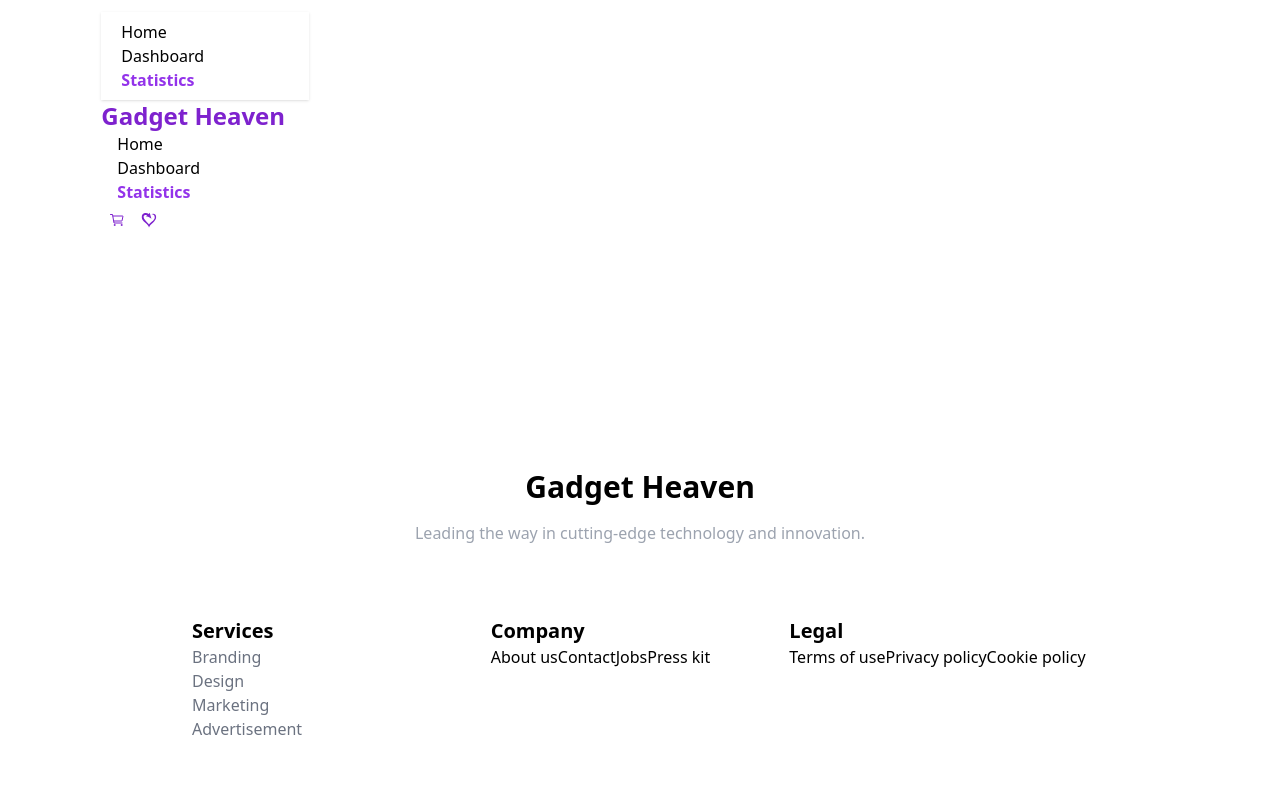
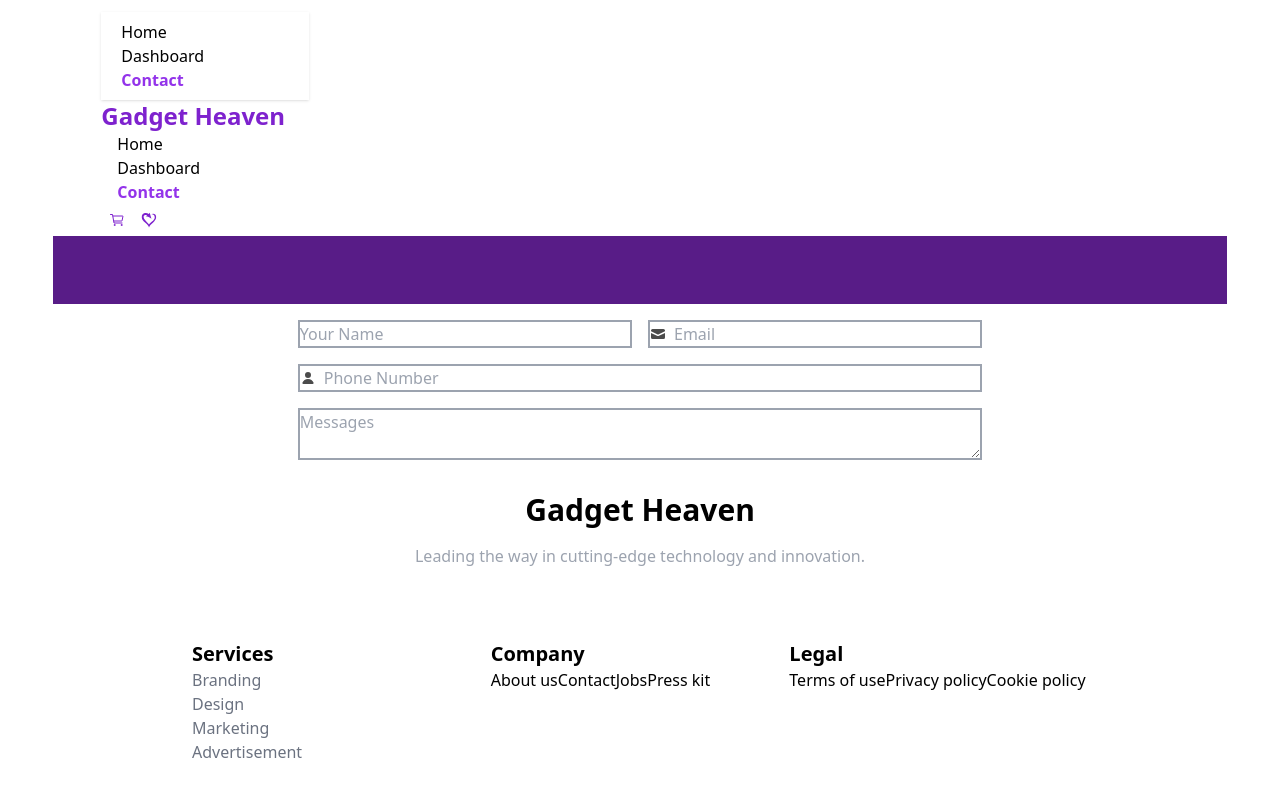
Before and after one commit to abu-tahir-sk/gadget-heaven, a React (Vite) app: page /statistics in a window 1280 px wide. Shown: the top 796 px of the page. Built offline with nearby package versions, Linux system fonts and the light colour scheme.

Commit message:
added from

```diff
--- a/src/components/NavBar/NavBar.jsx
+++ b/src/components/NavBar/NavBar.jsx
@@ -70,7 +70,7 @@ const NavBar = () => {
           }
           to="/statistics"
         >
-          Statistics
+          Contact
         </NavLink>
       </li>
     </>
--- a/src/components/Statistics/Statistics.jsx
+++ b/src/components/Statistics/Statistics.jsx
@@ -1,12 +1,63 @@
 import { TabTitle } from "../../utilites/gadgetTitle";
 
 const Statistics = () => {
-      TabTitle('Statistics - Gadgetes Heaven')
-      return (
-            <div>
-                 <h2>Statistics</h2>
-            </div>
-      );
+  TabTitle("Contact - Gadgetes Heaven");
+  return (
+    <>
+      <div className="bg-purple-900 min-h-60 flex flex-col items-center justify-center">
+        <h3 className="font-bold text-3xl text-center text-white">
+          Contact Us
+        </h3>
+        <p className="text-center text-white py-3 md:px-64">
+          Explore the latest gadgets that will take your experience to the next
+          level. From smart devices to the coolest accessories, we have it all!
+        </p>
+      </div>
+      <div className="w-10/12 md:w-7/12 mx-auto flex flex-col">
+  <div className="grid grid-cols-2 items-center justify-center gap-4 py-4">
+
+
+      <label className="input w-full input-bordered border-2 border-gray-400 flex items-center gap-2">
+      <input type="name" className="grow" placeholder="Your Name" />
+
+
+    </label>
+
+    <label className="input w-full input-bordered border-2 border-gray-400 flex items-center gap-2">
+      <svg
+        xmlns="http://www.w3.org/2000/svg"
+        viewBox="0 0 16 16"
+        fill="currentColor"
+        className="h-4 w-4 opacity-70"
+      >
+        <path d="M2.5 3A1.5 1.5 0 0 0 1 4.5v.793c.026.009.051.02.076.032L7.674 8.51c.206.1.446.1.652 0l6.598-3.185A.755.755 0 0 1 15 5.293V4.5A1.5 1.5 0 0 0 13.5 3h-11Z" />
+        <path d="M15 6.954 8.978 9.86a2.25 2.25 0 0 1-1.956 0L1 6.954V11.5A1.5 1.5 0 0 0 2.5 13h11a1.5 1.5 0 0 0 1.5-1.5V6.954Z" />
+      </svg>
+      <input type="text" className="grow" placeholder="Email" />
+    </label>
+
+
+
+    <label className="col-span-2 w-full border-2 border-gray-400 flex items-center gap-2 input input-bordered input-lg">
+      <svg
+        xmlns="http://www.w3.org/2000/svg"
+        viewBox="0 0 16 16"
+        fill="currentColor"
+        className="h-4 w-4 opacity-70"
+      >
+        <path d="M8 8a3 3 0 1 0 0-6 3 3 0 0 0 0 6ZM12.735 14c.618 0 1.093-.561.872-1.139a6.002 6.002 0 0 0-11.215 0c-.22.578.254 1.139.872 1.139h9.47Z" />
+      </svg>
+      <input type="Number" className="grow" placeholder="Phone Number" />
+    </label>
+
+    <textarea
+      className="textarea border-2 border-gray-400 textarea-bordered w-full col-span-2"
+      placeholder="Messages"
+    ></textarea>
+  </div>
+</div>
+    </>
+  );
 };
 
 export default Statistics;
--- a/vite.config.js
+++ b/vite.config.js
@@ -1,14 +1,6 @@
 import { defineConfig } from 'vite'
 import react from '@vitejs/plugin-react'
-import nodePolyfills from 'vite-plugin-node-stdlib-browser'
 
 export default defineConfig({
-  plugins: [react(), nodePolyfills()],
-  resolve: {
-    alias: {
-      path: 'path-browserify',
-      fs: false,
-      url: 'url',
-    },
-  },
+  plugins: [react()],
 })
```
Also changed, not shown: 1 other file (tests, documents, lock files or other folders).
